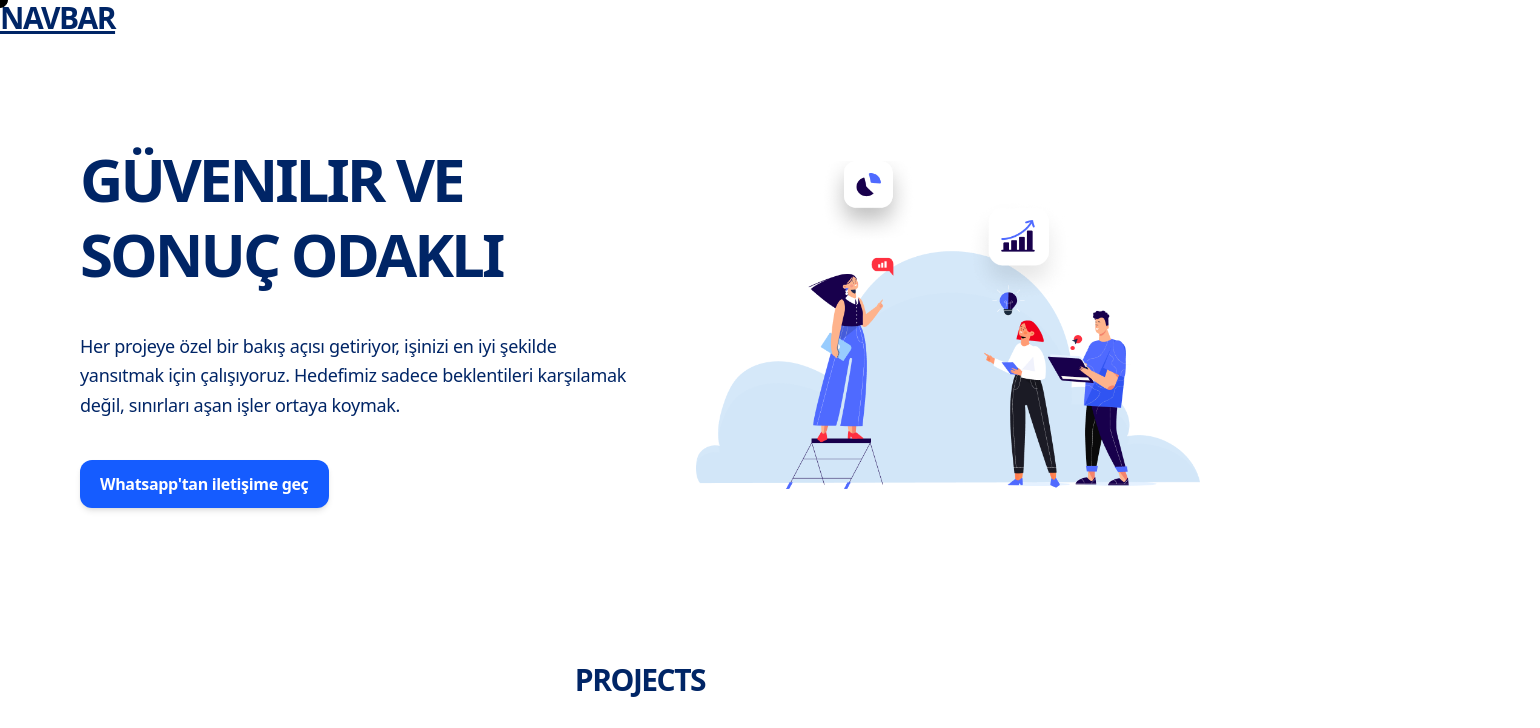
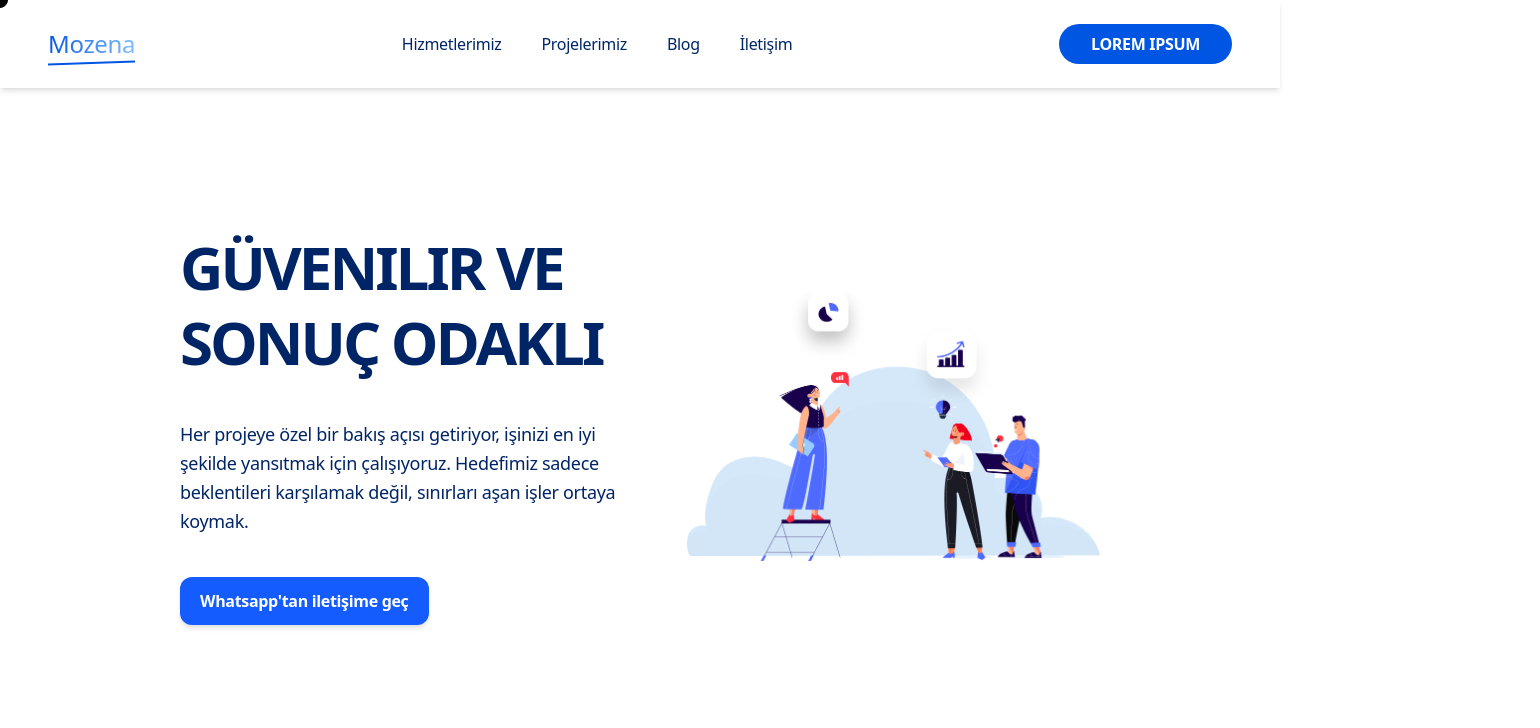
Before and after one commit to meltemozen/mozena-website, a React (Vite) app: page / in a window 1280 px wide. Shown: the top 728 px of the page, 1540 px wide, since content can reach past the window. Built offline with nearby package versions, Linux system fonts and the light colour scheme; grey boxes are pictures that could not be loaded.

Commit message:
navbar completed

```diff
--- a/package.json
+++ b/package.json
@@ -25,6 +25,6 @@
     "eslint-plugin-react-hooks": "^5.1.0",
     "eslint-plugin-react-refresh": "^0.4.19",
     "globals": "^15.15.0",
-    "vite": "^6.2.0"
+    "vite": "^6.2.6"
   }
 }
--- a/src/App.tsx
+++ b/src/App.tsx
@@ -1,30 +1,55 @@
-import './App.css'
+import "./App.css";
 import Navbar from "./components/Navbar";
 import Footer from "./components/Footer";
-import About from './components/About';
-import CommunicationForm from './components/CommunicationForm';
-import Blog from './components/Blog';
-import Services from './components/Services';
-import Projects from './components/Projects';
+import About from "./components/About";
+import CommunicationForm from "./components/CommunicationForm";
+import Blog from "./components/Blog";
+import Services from "./components/Services";
+import Projects from "./components/Projects";
 import background_items from "./assets/Background items.png";
-import rocketImage from './assets/Uzay.png';
+import rocketImage from "./assets/Uzay.png";
 import Blogimages from "./assets/blog.png";
-import MouseTracker from './components/MouseTracker';
+import MouseTracker from "./components/MouseTracker";
 
 function App() {
   return (
     <>
+      <Navbar />
 
-    <Navbar title={"Navbar"}/>
-    <About title={"Güvenilir ve Sonuç Odaklı"}  background_items={background_items} />
-    <Projects title={"Projects"}/>
-    <Services servicesTitle={"Hizmetlerimiz"} rocketImage={rocketImage} mainTitle1={"UI/UX Design"} subTitle1={"Velit dolor enim pariatur excepteur commodo mollit commodo qui pariatur esse consectetur. Elit proident et proident est anim et fugiat consectetur reprehenderit veniam dolore ut sint aliqua eu."}/>
-    <Blog title={"Blog"} blogimage={Blogimages}/>
-    <CommunicationForm title={"CommunicationForm"}/>
-    <Footer title={"Footer"} />
-    <MouseTracker />
+      <section id="about">
+        <About
+          title={"Güvenilir ve Sonuç Odaklı"}
+          background_items={background_items}
+        />
+      </section>
+
+      <section id="projects">
+        <Projects title={"Projects"} />
+      </section>
+
+      <section id="services">
+        <Services
+          servicesTitle={"Hizmetlerimiz"}
+          rocketImage={rocketImage}
+          mainTitle1={"UI/UX Design"}
+          subTitle1={
+            "Velit dolor enim pariatur excepteur commodo mollit commodo qui pariatur esse consectetur. Elit proident et proident est anim et fugiat consectetur reprehenderit veniam dolore ut sint aliqua eu."
+          }
+        />
+      </section>
+
+      <section id="blog">
+        <Blog title={"Blog"} blogimage={Blogimages} />
+      </section>
+
+      <section id="contact">
+        <CommunicationForm title={"CommunicationForm"} />
+      </section>
+
+      <Footer title={"Footer"} />
+      <MouseTracker />
     </>
-  )
-};
+  );
+}
 
-export default App
+export default App;
--- a/src/components/Navbar.tsx
+++ b/src/components/Navbar.tsx
@@ -1,12 +1,55 @@
-interface NavbarProps {
-    title: string;
+import React from "react";
 
-  }
-  const Navbar: React.FC<NavbarProps> = ({title}) => {
+const Navbar: React.FC = () => {
+  return (
+    <nav className="flex justify-between items-center px-12 py-6 shadow-md bg-white">
+      {/* Yazılı Logo */}
+      <div className="relative">
+        <span className="text-2xl font-medium text-transparent bg-clip-text bg-gradient-to-r from-[#0055e3] to-[#7fbfff] relative after:absolute after:-bottom-1 after:left-0 after:w-full after:h-[2px] after:bg-[#0055e3] after:rotate-[-2deg]">
+          Mozena
+        </span>
+      </div>
 
+      {/* Menü Linkleri */}
+      <ul className="flex space-x-10 text-[#002566] font-medium">
+        <li>
+          <a
+            href="#services"
+            className="hover:text-[#0055e3] transition-colors duration-200"
+          >
+            Hizmetlerimiz
+          </a>
+        </li>
+        <li>
+          <a
+            href="#projects"
+            className="hover:text-[#0055e3] transition-colors duration-200"
+          >
+            Projelerimiz
+          </a>
+        </li>
+        <li>
+          <a
+            href="#blog"
+            className="hover:text-[#0055e3] transition-colors duration-200"
+          >
+            Blog
+          </a>
+        </li>
+        <li>
+          <a
+            href="#contact"
+            className="hover:text-[#0055e3] transition-colors duration-200"
+          >
+            İletişim
+          </a>
+        </li>
+      </ul>
 
-      return <div><h1 className="text-3xl font-bold underline">{title}</h1></div>;
-
-}
+      {/* Buton */}
+      <button className="button-primary">LOREM IPSUM</button>
+    </nav>
+  );
+};
 
 export default Navbar;
```
Also changed, not shown: src/assets/mozena-logo.jpg (added), 1 other file (tests, documents, lock files or other folders).
